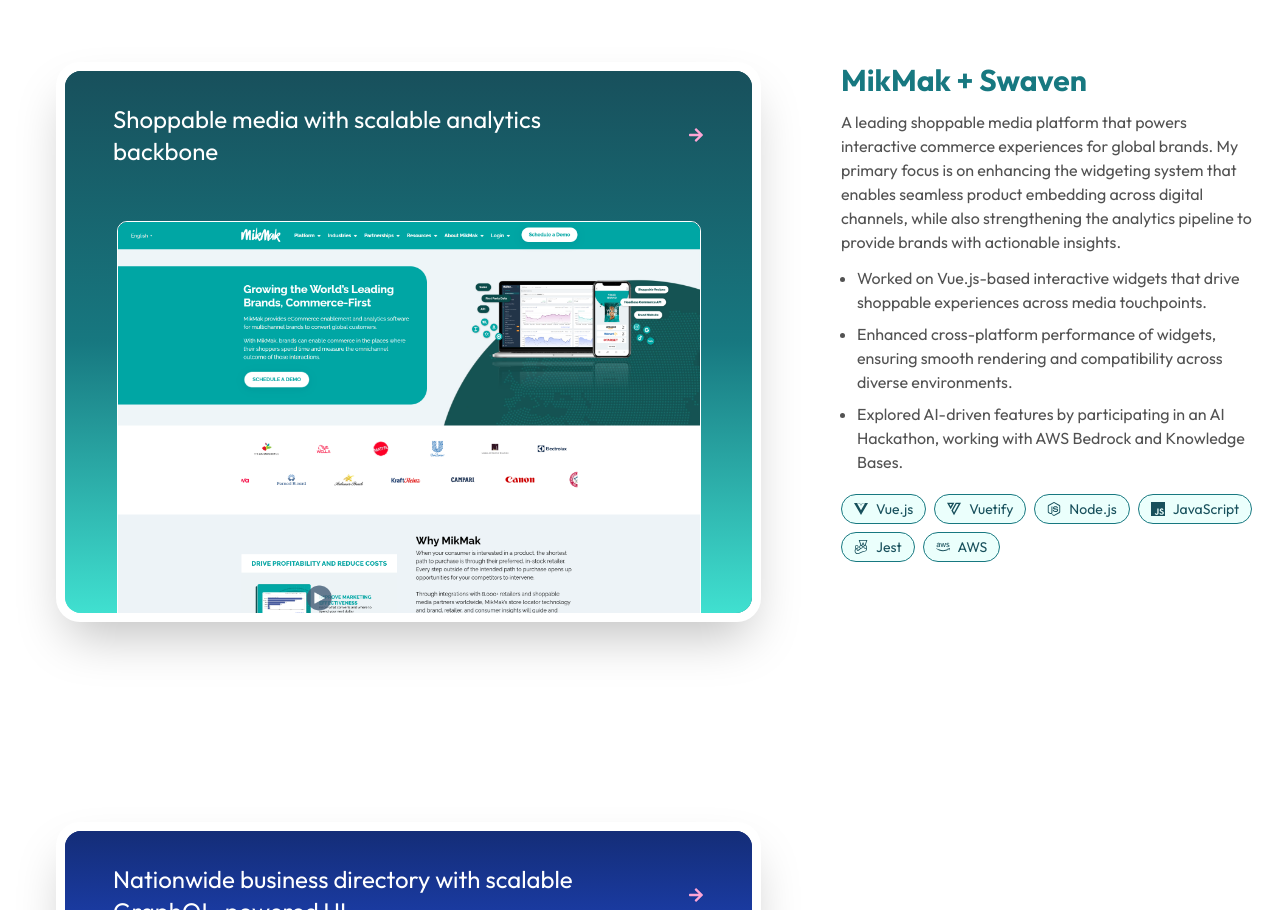
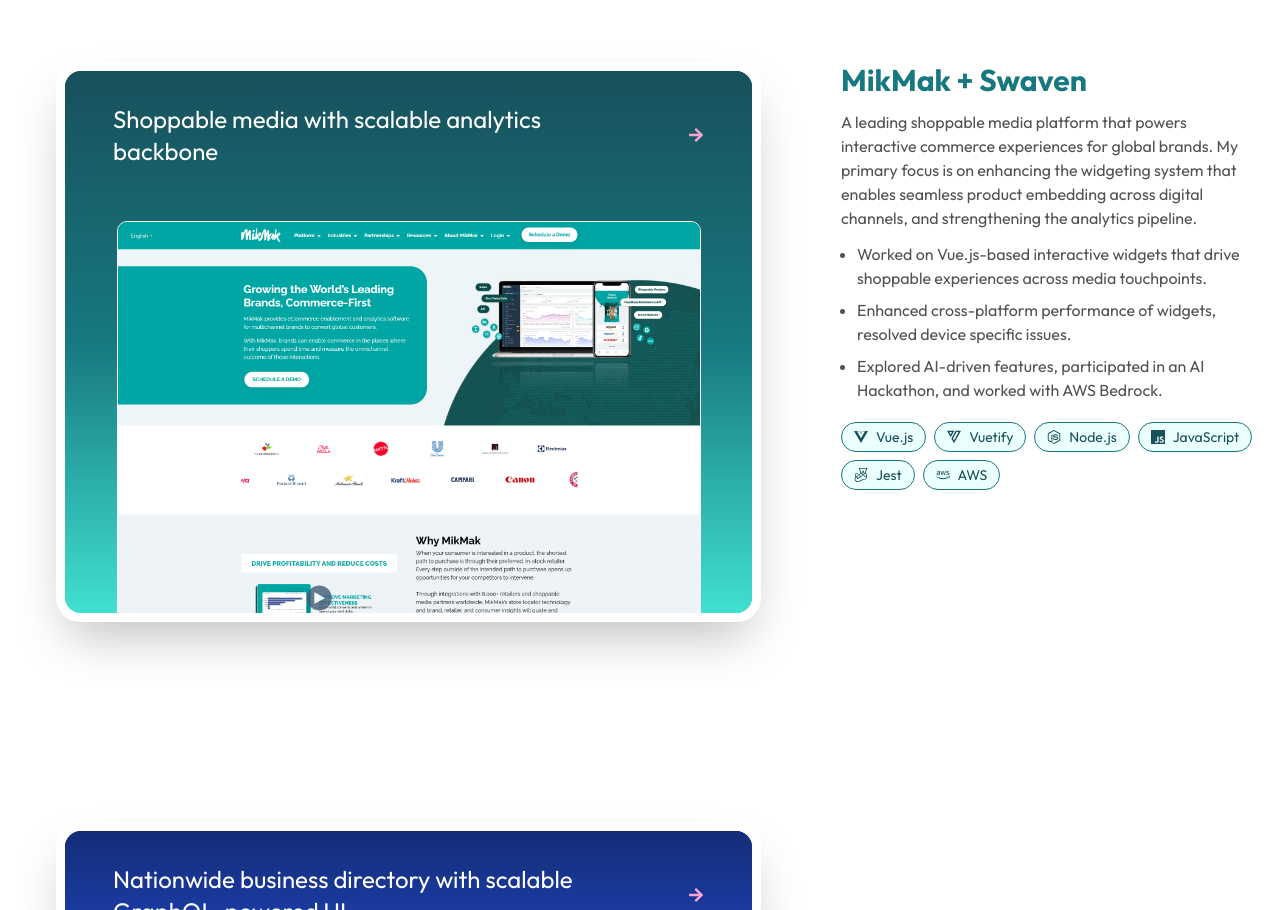
Before and after one commit to deepeshjaindj/modern-portfolio, a Next.js app: page / in a window 1280 px wide. Shown: the part 5092-6002 px from the top of the page. Built offline with nearby package versions, Linux system fonts and the light colour scheme; a web font is replaced by a local one.

Commit message:
Reshaped project content

```diff
--- a/src/components/sections/Projects.tsx
+++ b/src/components/sections/Projects.tsx
@@ -164,11 +164,11 @@
           {
             title: "MikMak + Swaven",
             shortSummary:
-              "A leading shoppable media platform that powers interactive commerce experiences for global brands. My primary focus is on enhancing the widgeting system that enables seamless product embedding across digital channels, while also strengthening the analytics pipeline to provide brands with actionable insights.",
+              "A leading shoppable media platform that powers interactive commerce experiences for global brands. My primary focus is on enhancing the widgeting system that enables seamless product embedding across digital channels, and strengthening the analytics pipeline.",
             description: [
               "Worked on Vue.js-based interactive widgets that drive shoppable experiences across media touchpoints.",
-              "Enhanced cross-platform performance of widgets, ensuring smooth rendering and compatibility across diverse environments.",
-              "Explored AI-driven features by participating in an AI Hackathon, working with AWS Bedrock and Knowledge Bases.",
+              "Enhanced cross-platform performance of widgets, resolved device specific issues.",
+              "Explored AI-driven features, participated in an AI Hackathon, and worked with AWS Bedrock.",
             ],
             tagline: "Shoppable media with scalable analytics backbone",
             techs: [
@@ -196,8 +196,8 @@
               "Played a key role in building a nationwide business directory and lead-generation platform designed for heavy search traffic",
             description: [
               "Crafted reusable React + TypeScript components that powered a consistent and performant UI across the platform.",
-              "Delivered complex search and filtering flows by integrating deeply with GraphQL APIs, ensuring speed and accuracy.",
-              "Solved cross-device and accessibility challenges, making the platform inclusive and reliable under load.",
+              "Delivered complex search and filtering flows by integrating deeply with GraphQL APIs.",
+              "Solved cross-device and accessibility challenges.",
               "Collaborated across multiple service teams, aligning frontend delivery with backend microservices in a distributed setup.",
             ],
             tagline:
@@ -226,10 +226,10 @@
             shortSummary:
               "Contributed to building a trip planner platform designed to streamline travel planning by managing products, suppliers, itineraries, bookings, and quotes.",
             description: [
-              "Built responsive, high-performance UIs with React.js and Next.js, leveraging lazy loading, code splitting, and React Query for optimized rendering.",
-              "Improved overall application performance and scalability through code optimizations",
+              "Built responsive, high-performance UIs with React.js and Next.js, leveraging code splitting, and React Query for optimized rendering.",
+              "Improved overall application performance and scalability through optimizations",
               "Integrated AWS S3 for secure storage of travel-related assets and resources.",
-              "Collaborated cross-functionally with developers, designers, and product managers to translate business requirements into scalable solutions.",
+              "Collaborated cross-functionally to translate business requirements into scalable solutions.",
             ],
             tagline: "Scalable trip planner with microservices architecture",
             techs: [
```
